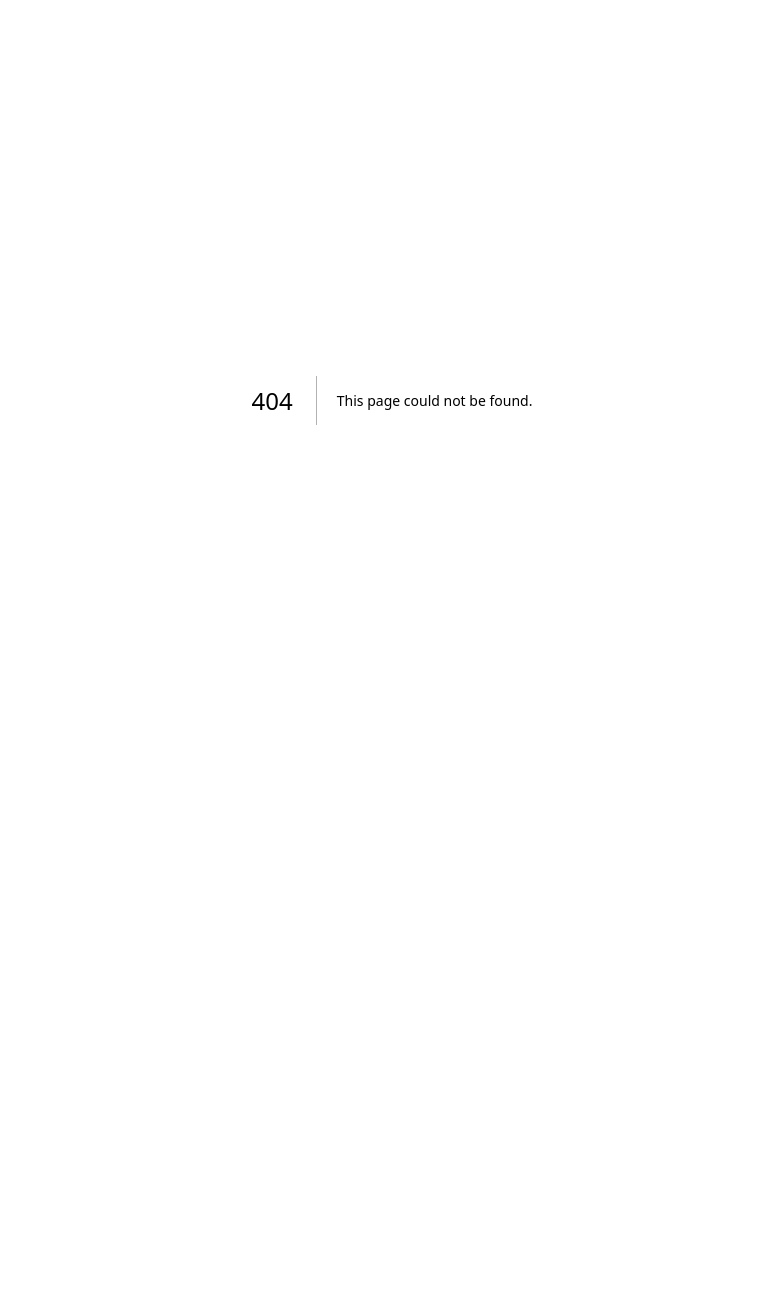
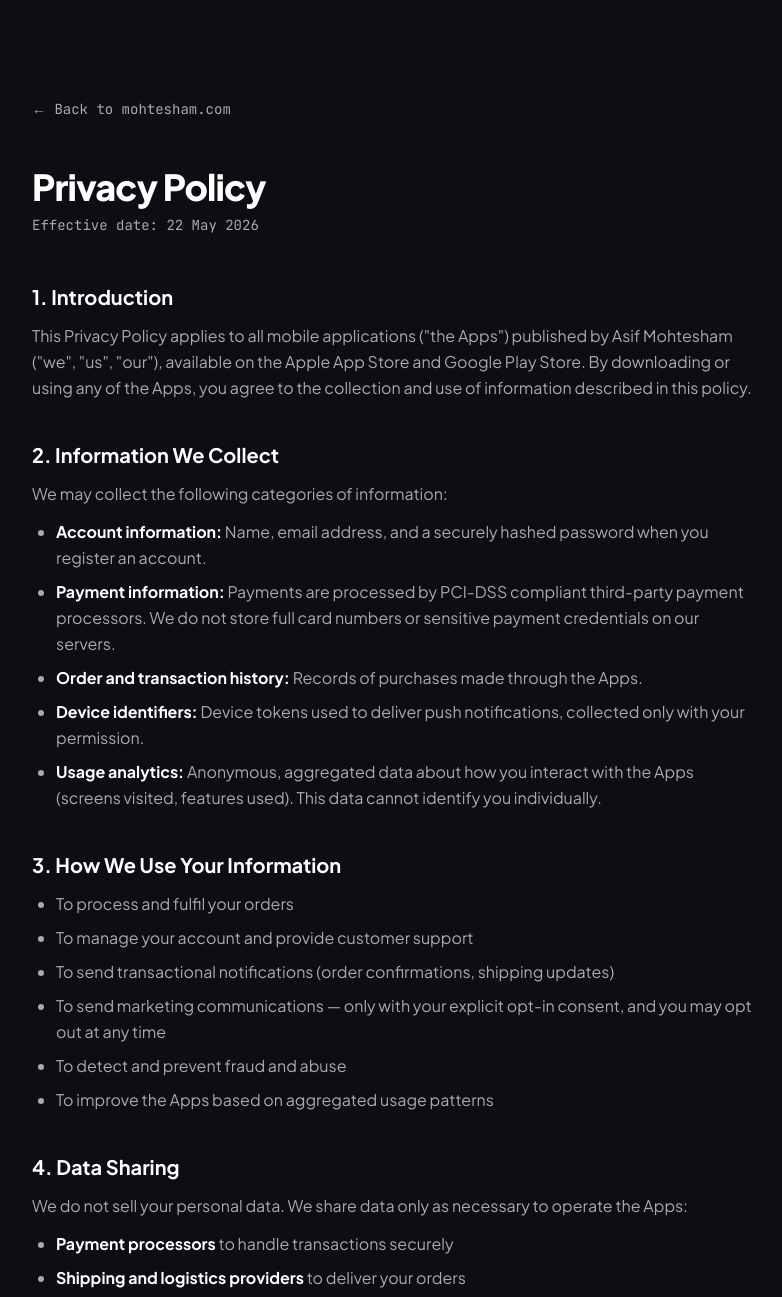
Before and after one commit to asifmohtesham/mohtesham.com, a Next.js app: page /privacy in a window 1280 px wide. Before the commit this address had no page. Shown: the top 1297 px of the page, without its empty margins (248-1030 px from the left). Before the commit the page ends 800 px from the top, so only its background shows below. Built offline with nearby package versions, Linux system fonts and the light colour scheme.

Commit message:
feat: generic privacy policy page covering all 10 App Store/Play Store sections

```diff
--- /dev/null
+++ b/app/privacy/page.tsx
@@ -0,0 +1,198 @@
+import type { Metadata } from "next"
+import Link from "next/link"
+
+export const metadata: Metadata = {
+  title: "Privacy Policy — Asif Mohtesham",
+  description: "Privacy policy for all mobile applications published by Asif Mohtesham.",
+}
+
+const EFFECTIVE_DATE = "22 May 2026"
+
+export default function PrivacyPage() {
+  return (
+    <div className="min-h-screen bg-bg-base text-text-primary">
+      <div className="max-w-3xl mx-auto px-6 py-24">
+        <Link
+          href="/"
+          className="inline-flex items-center gap-2 text-text-muted hover:text-text-primary transition-colors text-sm mb-12 font-mono"
+        >
+          ← Back to mohtesham.com
+        </Link>
+
+        <h1 className="text-4xl font-extrabold tracking-tight mb-2">Privacy Policy</h1>
+        <p className="text-text-muted mb-12 font-mono text-sm">
+          Effective date: {EFFECTIVE_DATE}
+        </p>
+
+        <div className="space-y-10 text-text-muted leading-relaxed">
+          <section>
+            <h2 className="text-xl font-bold text-text-primary mb-3">1. Introduction</h2>
+            <p>
+              This Privacy Policy applies to all mobile applications ("the Apps") published by
+              Asif Mohtesham ("we", "us", "our"), available on the Apple App Store and Google
+              Play Store. By downloading or using any of the Apps, you agree to the collection
+              and use of information described in this policy.
+            </p>
+          </section>
+
+          <section>
+            <h2 className="text-xl font-bold text-text-primary mb-3">
+              2. Information We Collect
+            </h2>
+            <p className="mb-3">We may collect the following categories of information:</p>
+            <ul className="list-disc pl-6 space-y-2">
+              <li>
+                <strong className="text-text-primary">Account information:</strong> Name, email
+                address, and a securely hashed password when you register an account.
+              </li>
+              <li>
+                <strong className="text-text-primary">Payment information:</strong> Payments are
+                processed by PCI-DSS compliant third-party payment processors. We do not store
+                full card numbers or sensitive payment credentials on our servers.
+              </li>
+              <li>
+                <strong className="text-text-primary">Order and transaction history:</strong>{" "}
+                Records of purchases made through the Apps.
+              </li>
+              <li>
+                <strong className="text-text-primary">Device identifiers:</strong> Device tokens
+                used to deliver push notifications, collected only with your permission.
+              </li>
+              <li>
+                <strong className="text-text-primary">Usage analytics:</strong> Anonymous,
+                aggregated data about how you interact with the Apps (screens visited, features
+                used). This data cannot identify you individually.
+              </li>
+            </ul>
+          </section>
+
+          <section>
+            <h2 className="text-xl font-bold text-text-primary mb-3">
+              3. How We Use Your Information
+            </h2>
+            <ul className="list-disc pl-6 space-y-2">
+              <li>To process and fulfil your orders</li>
+              <li>To manage your account and provide customer support</li>
+              <li>To send transactional notifications (order confirmations, shipping updates)</li>
+              <li>
+                To send marketing communications — only with your explicit opt-in consent, and you
+                may opt out at any time
+              </li>
+              <li>To detect and prevent fraud and abuse</li>
+              <li>To improve the Apps based on aggregated usage patterns</li>
+            </ul>
+          </section>
+
+          <section>
+            <h2 className="text-xl font-bold text-text-primary mb-3">4. Data Sharing</h2>
+            <p className="mb-3">
+              We do not sell your personal data. We share data only as necessary to operate the
+              Apps:
+            </p>
+            <ul className="list-disc pl-6 space-y-2">
+              <li>
+                <strong className="text-text-primary">Payment processors</strong> to handle
+                transactions securely
+              </li>
+              <li>
+                <strong className="text-text-primary">Shipping and logistics providers</strong> to
+                deliver your orders
+              </li>
+              <li>
+                <strong className="text-text-primary">Analytics platforms</strong> (anonymous data
+                only) to understand usage trends
+              </li>
+            </ul>
+            <p className="mt-3">
+              All third-party service providers are contractually required to handle your data
+              securely and only for the purposes we specify.
+            </p>
+          </section>
+
+          <section>
+            <h2 className="text-xl font-bold text-text-primary mb-3">5. Data Retention</h2>
+            <p>
+              We retain your personal data for as long as your account is active. If you request
+              deletion of your account, we will delete or anonymise your personal data within 90
+              days, except where we are required by law to retain certain records.
+            </p>
+          </section>
+
+          <section>
+            <h2 className="text-xl font-bold text-text-primary mb-3">6. Your Rights</h2>
+            <p className="mb-3">
+              Depending on your location, you may have the right to:
+            </p>
+            <ul className="list-disc pl-6 space-y-2">
+              <li>Access the personal data we hold about you</li>
+              <li>Correct inaccurate or incomplete data</li>
+              <li>Request deletion of your data ("right to be forgotten")</li>
+              <li>Request a portable copy of your data</li>
+              <li>Withdraw consent for marketing communications at any time</li>
+            </ul>
+            <p className="mt-3">
+              To exercise any of these rights, contact us at the address in Section 10.
+            </p>
+          </section>
+
+          <section>
+            <h2 className="text-xl font-bold text-text-primary mb-3">7. Security</h2>
+            <p>
+              All data transmitted between the Apps and our servers is encrypted using TLS. Data
+              at rest is encrypted using industry-standard methods. Payment data is handled
+              exclusively by PCI-DSS compliant processors and never stored on our servers. While
+              we take every reasonable precaution, no method of electronic transmission or
+              storage is 100% secure.
+            </p>
+          </section>
+
+          <section>
+            <h2 className="text-xl font-bold text-text-primary mb-3">
+              8. Children's Privacy
+            </h2>
+            <p>
+              The Apps are not directed at children under the age of 13. We do not knowingly
+              collect personal information from children under 13. If you believe a child under
+              13 has provided us with personal information, please contact us and we will delete
+              it promptly.
+            </p>
+          </section>
+
+          <section>
+            <h2 className="text-xl font-bold text-text-primary mb-3">
+              9. Changes to This Policy
+            </h2>
+            <p>
+              We may update this Privacy Policy from time to time. When we do, we will revise the
+              effective date at the top of this page. For significant changes, we will notify you
+              via the email address associated with your account or via an in-app notification.
+              Continued use of the Apps after changes constitutes acceptance of the updated
+              policy.
+            </p>
+          </section>
+
+          <section>
+            <h2 className="text-xl font-bold text-text-primary mb-3">10. Contact Us</h2>
+            <p>
+              If you have any questions about this Privacy Policy or wish to exercise your data
+              rights, please contact:
+            </p>
+            <address className="mt-3 not-italic space-y-1">
+              <p className="text-text-primary font-semibold">Asif Mohtesham</p>
+              <p>
+                Email:{" "}
+                <a
+                  href="mailto:asifmohtesham@gmail.com"
+                  className="text-accent-purple hover:underline"
+                >
+                  asifmohtesham@gmail.com
+                </a>
+              </p>
+              <p>Dubai, United Arab Emirates</p>
+            </address>
+          </section>
+        </div>
+      </div>
+    </div>
+  )
+}
```
